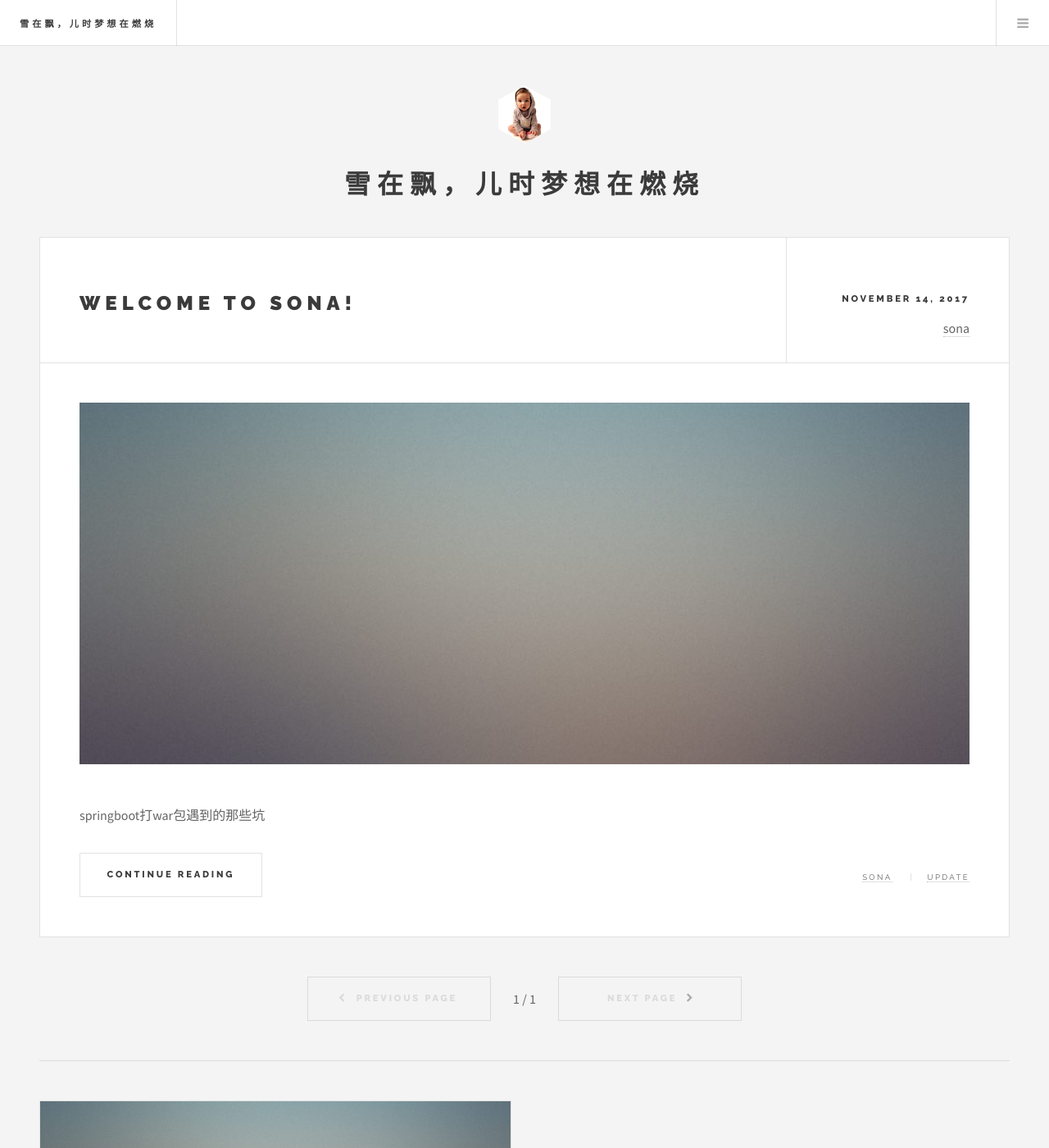
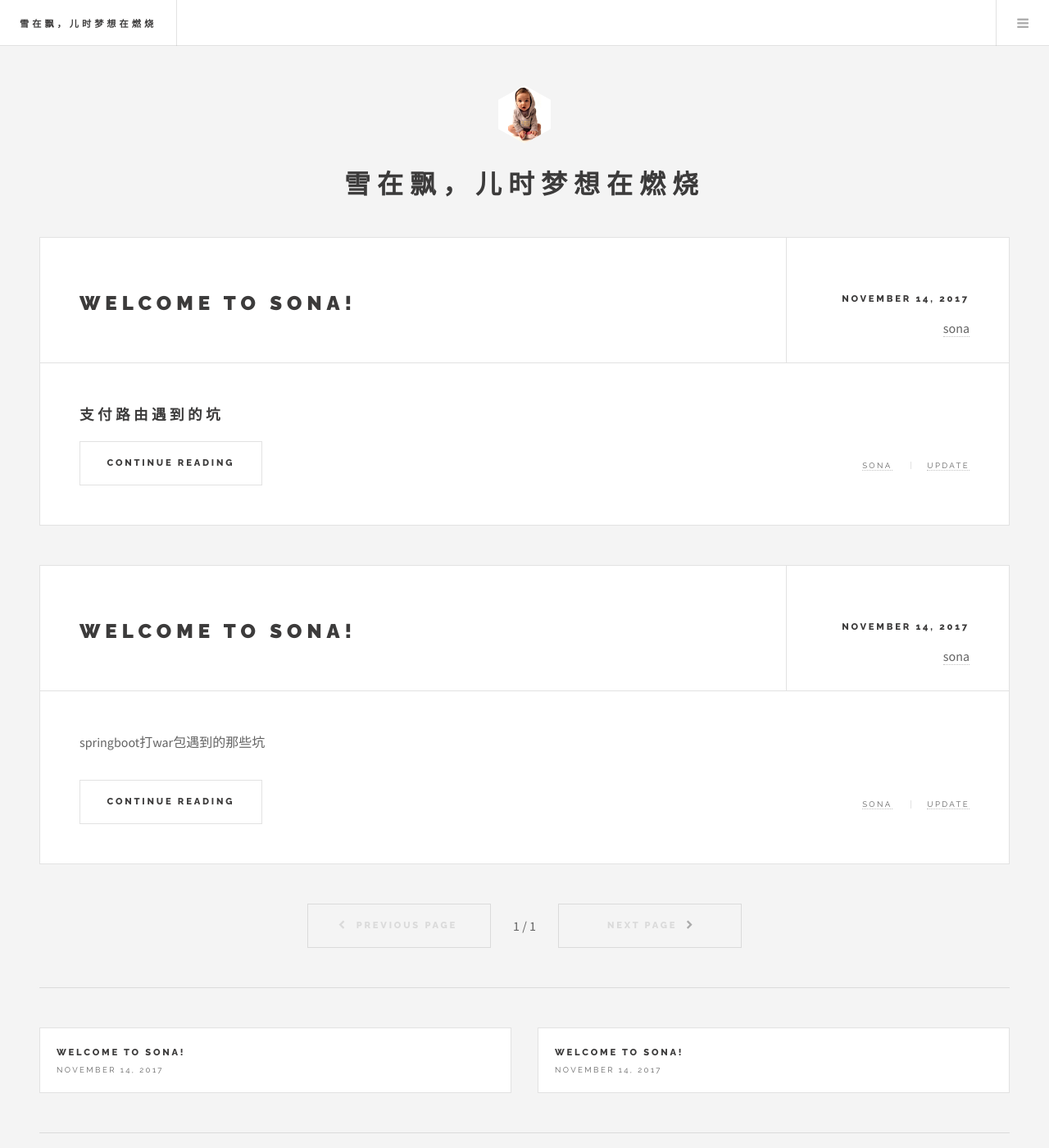
Before and after one commit to ryotaro612/Siera, a Jekyll site: the page built from index.html, in a window 1280 px wide and 1400 px high. Shown: the whole window at 82% size. Built offline with Jekyll 4.4.1, drawn with Linux system fonts in a browser that asks for light colours; the list of posts is cut into pages by our own code.

Commit message:
修改数据

```diff
--- a/_posts/2015-11-14-welcome-to-jekyll4.markdown
+++ b/_posts/2015-11-14-welcome-to-jekyll4.markdown
@@ -4,7 +4,6 @@ title:  "Welcome to sona!"
 date:   2017-11-14 16:52:07
 categories: sona update
 tags: sona update
-image: /images/pic01.jpg
 ---
 springboot打war包遇到的那些坑
 
--- /dev/null
+++ b/_posts/2019-08-08-welcome-to-jekyll4.markdown
@@ -0,0 +1,20 @@
+---
+layout: post
+title:  "Welcome to sona!"
+date:   2017-11-14 16:52:07
+categories: sona update
+tags: sona update
+---
+##  支付路由遇到的坑
+
+最近在做支付路由,系统架构如下 N:1:N关系
+
+
+                [下游系统]  ️                       [第三方]
+
+                [下游系统]  ️       [支付路由]        [第三方]
+
+                [下游系统]                           [第三方]
+
+
+下游系统订单设计出现了分歧
```
